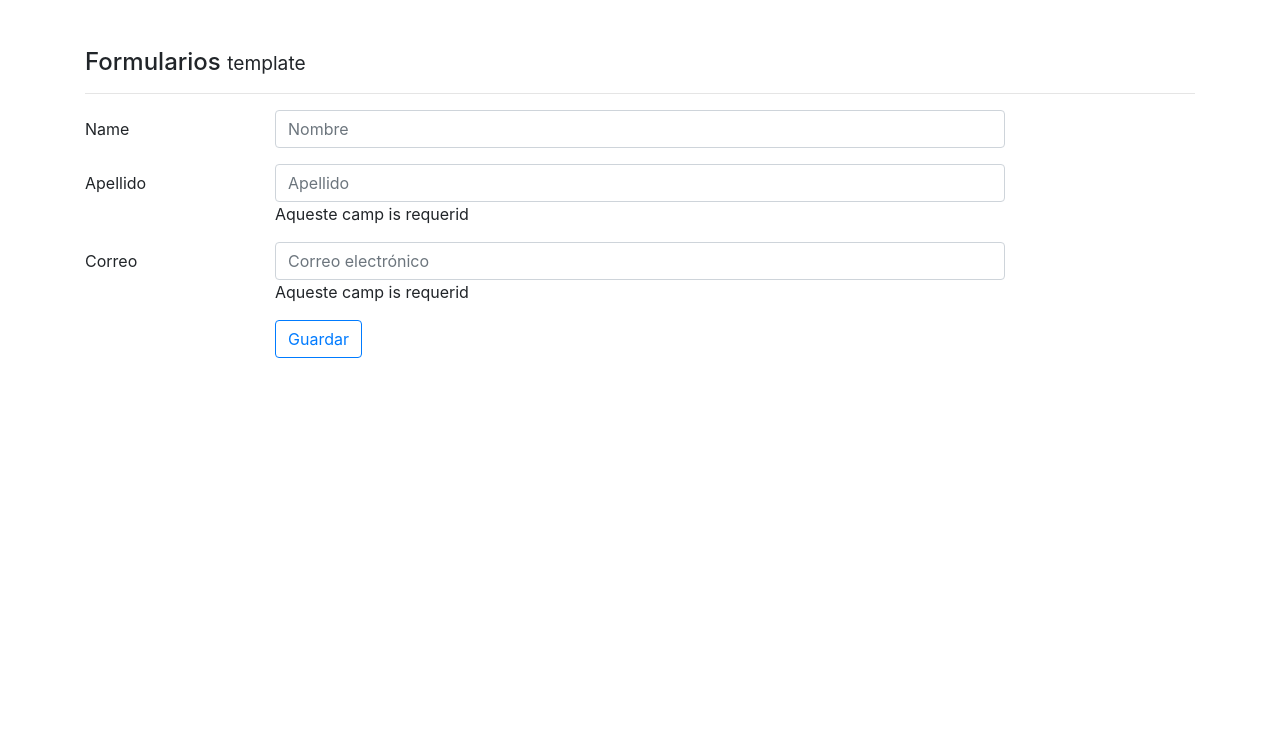
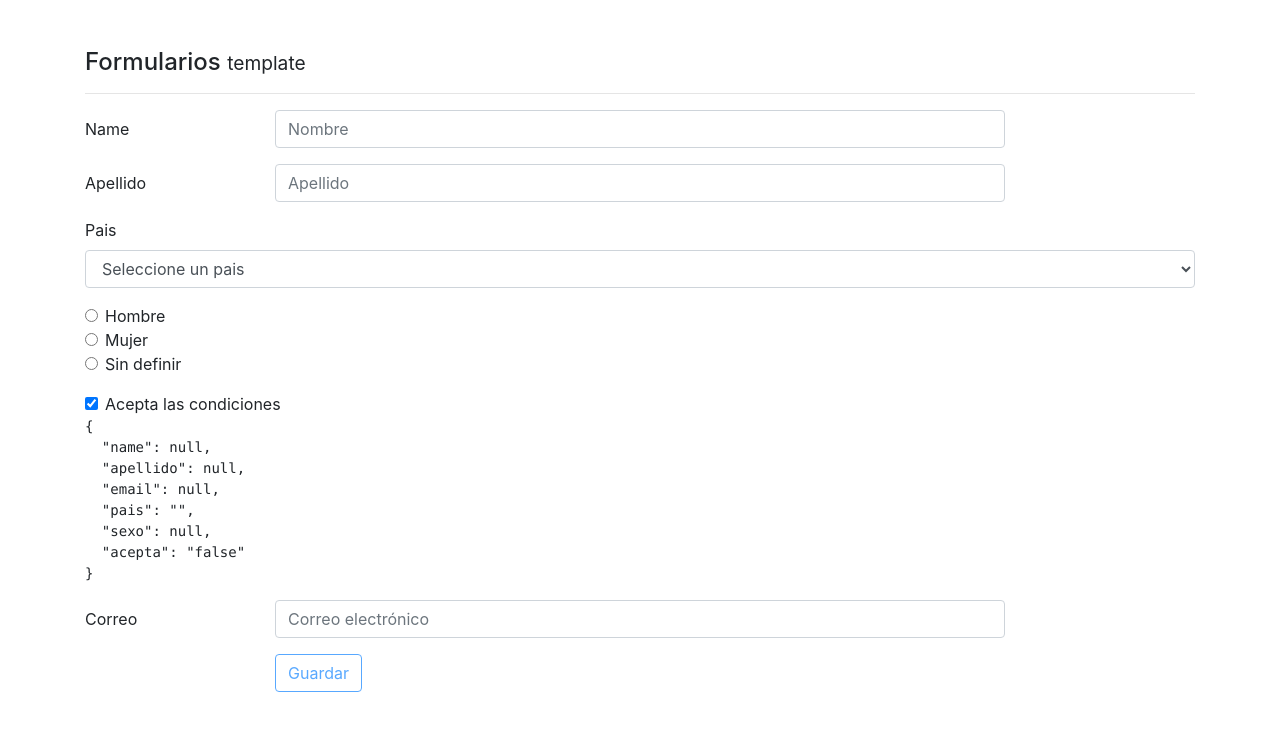
Before and after one commit to lioneltolosa/forms-in-angular, an Angular app: page / in a window 1280 px wide. Shown: the top 730 px of the page. Built offline with nearby package versions, Linux system fonts and the light colour scheme.

Commit message:
Validations foms in the template

```diff
--- a/src/app/components/template/template.component.css
+++ b/src/app/components/template/template.component.css
@@ -1,3 +1,3 @@
-.ng-invalid.ng-touched:not(form) {
+/* .ng-invalid.ng-touched:not(form) {
     border: 1px solid red;
-}
+} */
--- a/src/app/components/template/template.component.html
+++ b/src/app/components/template/template.component.html
@@ -1,14 +1,12 @@
 <h4>Formularios <small>template</small></h4>
 <hr>
 <form (submit)="save(forma)" #forma="ngForm" novalidate="">
-
     <div>
-
-    <div class="form-group row"
-        [ngClass]="{ 'has-danger': name?.errors?.minlength || name?.errors?.required }">
+        <div class="form-group row">
             <label class="col-2 col-form-label">Name</label>
                 <div class="col-8">
                 <input class="form-control"
+                    [ngClass]="{ 'is-invalid': (name?.errors?.minlength || name?.errors?.required) && name.touched }"
                     type="text"
                     placeholder="Nombre"
                     name="name"
@@ -16,67 +14,108 @@
                     minlength="5"
                     required
                     #name="ngModel">
-
                 <div *ngIf="name?.errors?.required"
                       class="invalid-feedback">
                     Aqueste camp is requerid
                 </div>
-            <div *ngIf="name?.errors?.minlength">
+                <div *ngIf="name?.errors?.minlength"
+                      class="invalid-feedback">
                     Por lo menos {{ name?.errors.minlength.requiredLength}} caracteres
                 </div>
             </div>
         </div>
-
         <div class="form-group row">
             <label class="col-2 col-form-label">Apellido</label>
             <div class="col-8">
-
                 <input class="form-control"
+                    [ngClass]="{ 'is-invalid': apellido?.errors?.required && name.touched }"
                     type="text"
                     placeholder="Apellido"
                     name="apellido"
                     [(ngModel)]="usuario.apellido"
                     required
                     #apellido="ngModel">
-            <div *ngIf="apellido?.errors?.required">
+                    <div *ngIf="apellido?.errors?.required"
+                        class="invalid-feedback">
                         Aqueste camp is requerid
                     </div>
             </div>
         </div>
-
+        <div class="form-group">
+            <label for="exampleFormControlSelect1">Pais</label>
+            <select class="form-control"
+                    id="exampleFormControlSelect1"
+                    name="pais"
+                    [(ngModel)]="usuario.pais">
+                <option value="">Seleccione un pais</option>
+                <option *ngFor="let pais of paises"
+                         [value]="pais.codigo">
+                        {{pais.nombre}}
+                </option>
+            </select>
+        </div>
+        <div class="form-group">
+            <div *ngFor="let s of sexos"
+                  class="form-check">
+                <input class="form-check-input"
+                       type="radio"
+                       name="exampleRadios"
+                       id="exampleRadios1"
+                       [value]='s'
+                       checked
+                       [(ngModel)]="usuario.sexo">
+                <label class="form-check-label" for="exampleRadios1">
+                    {{ s }}
+                </label>
+            </div>
         </div>
 
+        <div class="form-check">
+            <input class="form-check-input"
+                   type="checkbox"
+                   value=""
+                   id="defaultCheck1"
+                   [(ngModel)]="usuario.acepta"
+                   name="acepta"
+                   requiredx>
+            <label class="form-check-label"
+                   for="defaultCheck1">
+                Acepta las condiciones
+            </label>
+        </div>
+
+        <pre>{{ usuario | json }}</pre>
+    </div>
     <div class="form-group row">
         <label class="col-2 col-form-label">Correo</label>
         <div class="col-md-8">
-
         <input class="form-control"
                 type="email"
                 placeholder="Correo electrónico"
                 name="email"
                 [(ngModel)]="usuario.email"
+                [ngClass]="{ 'is-invalid': (email?.errors?.pattern || email?.errors?.required) && name.touched }"
                 required
                 pattern="[a-z0-9._%+-]+@[a-z0-9.-]+\.[a-z]{2,3}$"
                 #email="ngModel">
-
-        <div *ngIf="email?.errors?.required">
+            <div *ngIf="email?.errors?.required"
+                  class="invalid-feedback">
                 Aqueste camp is requerid
             </div>
-        <div *ngIf="email?.errors?.pattern">
+            <div *ngIf="email?.errors?.pattern"
+                  class="invalid-feedback">
                 Email no valido
             </div>
         </div>
     </div>
-
-
-
     <div class="form-group row">
         <label class="col-2 col-form-label">&nbsp;</label>
         <div class="input-group col-md-8">
-      <button type="submit" class="btn btn-outline-primary">
+        <button type="submit"
+                class="btn btn-outline-primary"
+                [disabled]="!forma.valid">
             Guardar
         </button>
         </div>
     </div>
-
 </form>
--- a/src/app/components/template/template.component.ts
+++ b/src/app/components/template/template.component.ts
@@ -18,7 +18,31 @@ export class TemplateComponent {
     name: null,
     apellido: null,
     email: null,
+    pais: '',
+    sexo: null,
+    acepta: 'false'
   };
+
+  paises = [
+    {
+      codigo: 'VZL',
+      nombre: 'Venezuela'
+    },
+    {
+      codigo: 'ESP',
+      nombre: 'España'
+    },
+    {
+      codigo: 'CTL',
+      nombre: 'Catalunya'
+    },
+    {
+      codigo: 'ITL',
+      nombre: 'Italia'
+    }
+  ];
+
+  sexos: string[] = ['Hombre', 'Mujer', 'Sin definir'];
 
   constructor() { }
 
@@ -27,6 +51,8 @@ export class TemplateComponent {
     console.log('NgForm', forma );
     console.log('Valor forma', forma.value);
     console.log('Usuario', this.usuario);
+
+    console.log('Pais', this.paises );
   }
 
 }
@@ -35,4 +61,7 @@ interface Usuario {
   name: string;
   apellido: string;
   email: string;
+  pais: String;
+  sexo: boolean;
+  acepta: string;
 }
```
Lines whose indentation alone changed are shown as unchanged.
